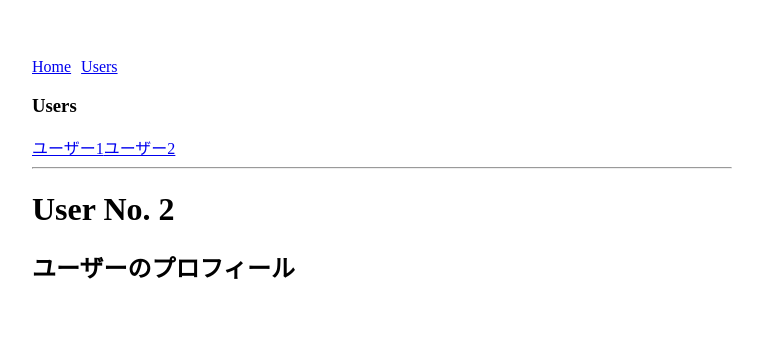
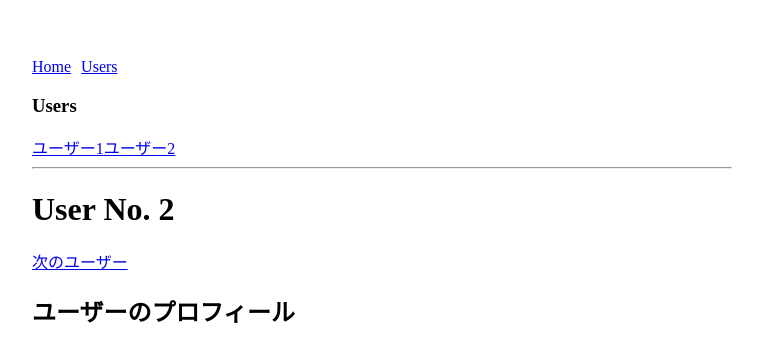
Before and after one commit to tomizawa0214/vue-sample, a Vue app in the folder udemy-vuejs-4/: page /users/2/profile in a window 1280 px wide. Shown: the top 362 px of the page, without its empty margins (258-1021 px from the left). Built offline with nearby package versions, Linux system fonts and the light colour scheme.

Commit message:
動的なto属性

```diff
--- a/udemy-vuejs-4/src/views/Users.vue
+++ b/udemy-vuejs-4/src/views/Users.vue
@@ -5,6 +5,7 @@
     <router-link to="/users/2">ユーザー2</router-link>
     <hr>
     <h1>User No. {{ id }}</h1>
+    <router-link :to="'/users/' + (Number(id) + 1) + '/profile'">次のユーザー</router-link>
     <router-view></router-view>
   </div>
 </template>
```
